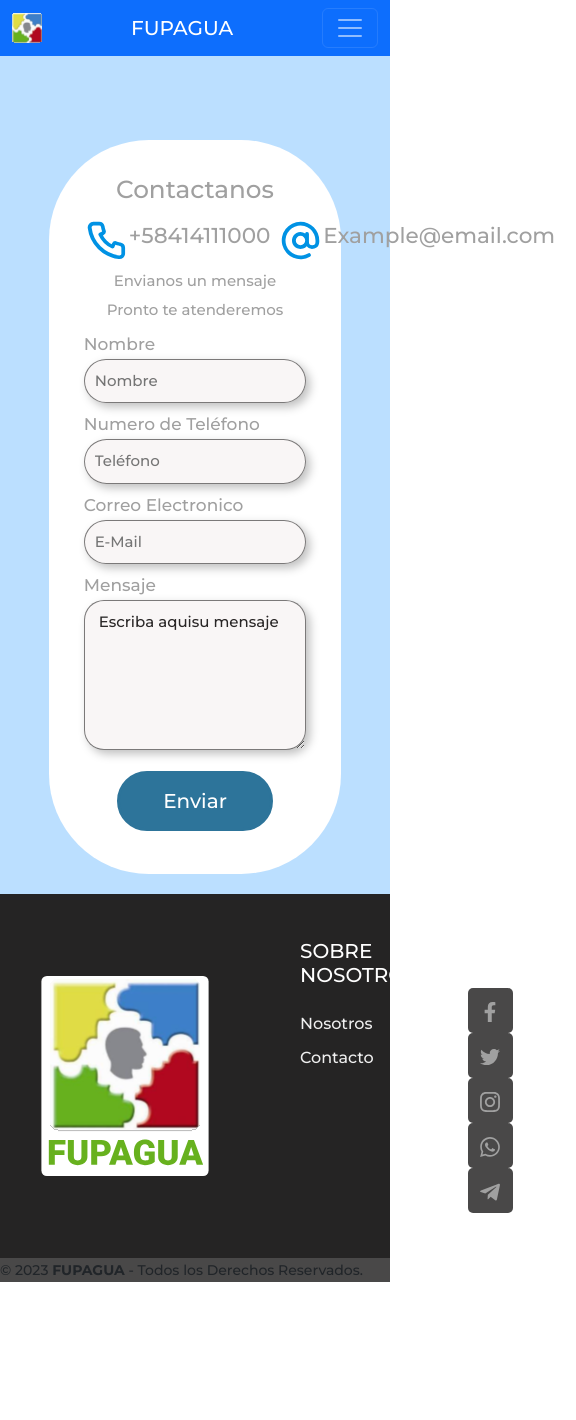
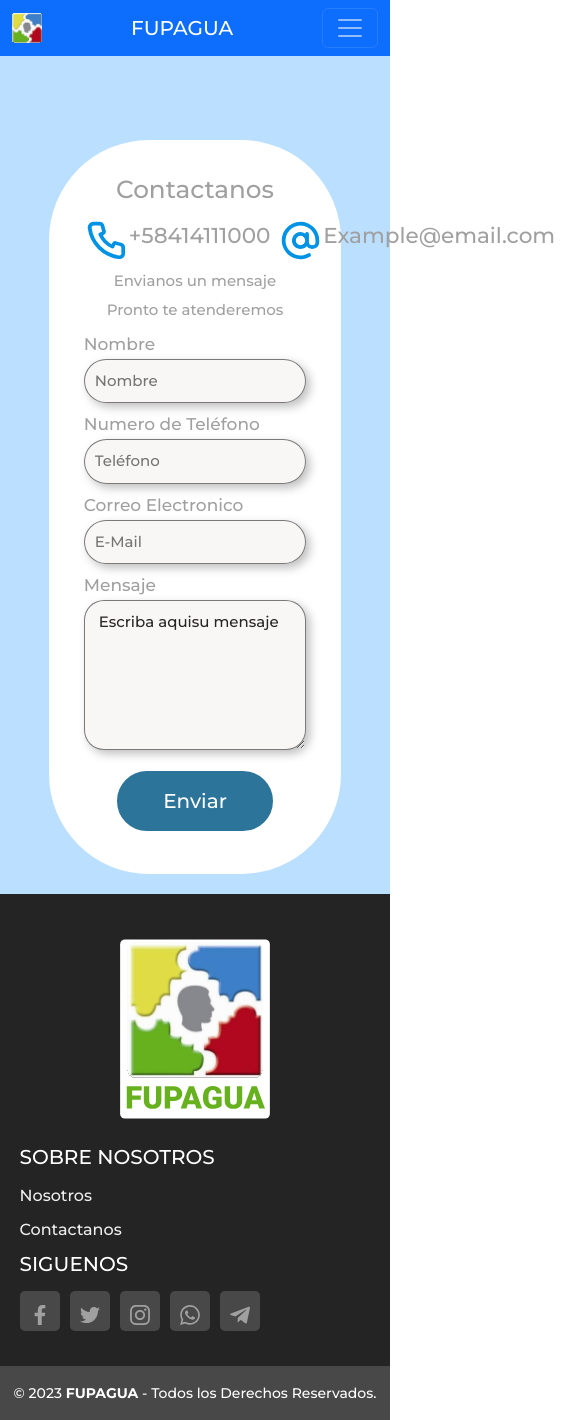
Before and after one commit to zovalger/fupagua-landing, a Next.js app: page /formulario in a window 390 px wide. Shown: the whole page, 576 px wide, since content can reach past the window. Before the commit the page ends 1282 px from the top, so only its background shows below. Built offline with nearby package versions, Linux system fonts and the light colour scheme.

Commit message:
agg responsive del form

```diff
--- a/layouts/FooterLanding.jsx
+++ b/layouts/FooterLanding.jsx
@@ -1,4 +1,5 @@
 import Image from "next/image";
+import Link from "next/link";
 import style from "../styles/FooterLanding/FooterLanding.module.css";
 
 export function FooterLanding() {
@@ -19,8 +20,8 @@ export function FooterLanding() {
         </div>
         <div className={style.box}>
             <h2>SOBRE NOSOTROS</h2>
-            <p>Nosotros</p>
-            <p>Contacto</p>
+            <Link  href="/" className={style.link}>Nosotros</Link>
+            <Link  href="formulario" className={style.link}>Contactanos</Link>
         </div>
         <div className={style.box}>
             <h2>SIGUENOS</h2>
@@ -31,6 +32,7 @@ export function FooterLanding() {
                     height={20}
                     width={20}
                     alt="facebook"
+                    className="icon"
                     />
                 </a>
                 <a href="#" className="twitter">
@@ -39,6 +41,7 @@ export function FooterLanding() {
                     height={20}
                     width={20}
                     alt="twitter"
+                    className="icon"
                     />
                 </a>
                 <a href="#" className="instagram">
@@ -47,6 +50,7 @@ export function FooterLanding() {
                     height={20}
                     width={20}
                     alt="instagram"
+                    className="icon"
                     />
                 </a>
                 <a href="#" className="whatsapp">
@@ -55,6 +59,7 @@ export function FooterLanding() {
                     height={20}
                     width={20}
                     alt="whatsapp"
+                    className="icon"
                     />
                 </a>
                 <a href="#" className="telegram">
@@ -63,6 +68,7 @@ export function FooterLanding() {
                     height={20}
                     width={20}
                     alt="telegram"
+                    className="icon"
                     />
                 </a>
             </div>
--- a/styles/FooterLanding/FooterLanding.module.css
+++ b/styles/FooterLanding/FooterLanding.module.css
@@ -18,6 +18,9 @@
     display: flex;
     justify-content: center;
     align-items: center;
+    position: relative;
+    text-align: center;
+    overflow: hidden;
 }
 
 .footer .group_1 .box figure img{
@@ -30,9 +33,11 @@
     font-size: 20px;
 }
 
-.footer .group_1 .box p{
+.footer .group_1 .box .link{
     color: #efefef;
     margin-bottom: 10px;
+    display: block;
+    text-decoration: none;
 }
 
 .footer .group_1 .red a{
@@ -50,4 +55,31 @@
 
 .footer .group_2{
     background-color: #494848;
+    padding: 15px 10px;
+    text-align: center;
+    color: #fff;
 }
+
+@media screen and (max-width: 800px) {
+    .footer .group_1 {
+    width: 90%;
+    display: block;
+    grid-gap: 30px;
+    padding: 35px 0px;
+}
+
+.footer .group_1 .box figure img{
+    width: 150px;
+}
+
+.footer .group_1 .box h2{
+    margin-bottom: 15px;
+    font-size: 20px;
+}
+
+.footer .group_1 .red a{
+    width: 40px;
+    height: 40px;
+}
+
+}
```
